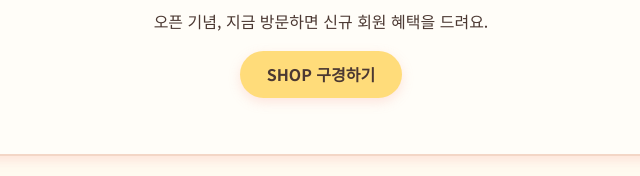
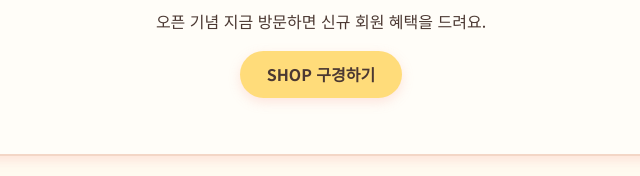
Before and after one commit to sooooooohyun/findyour, a plain HTML site: page index.html in a window 1280 px wide. Shown: the part 3238-3414 px from the top of the page, 319-959 px from the left. Drawn offline with Linux system fonts and the light colour scheme.

Commit message:
Update index.html

```diff
--- a/index.html
+++ b/index.html
@@ -245,7 +245,7 @@
         <div class="event-banner">
           <p class="event-label">LAUNCH EVENT</p>
           <h2 id="event-title" class="event-title">첫 구매 10% 쿠폰 ♥</h2>
-          <p>오픈 기념, 지금 방문하면 신규 회원 혜택을 드려요.</p>
+          <p>오픈 기념 지금 방문하면 신규 회원 혜택을 드려요.</p>
           <a class="btn btn-light" href="menu.html">SHOP 구경하기</a>
         </div>
       </div>
```
